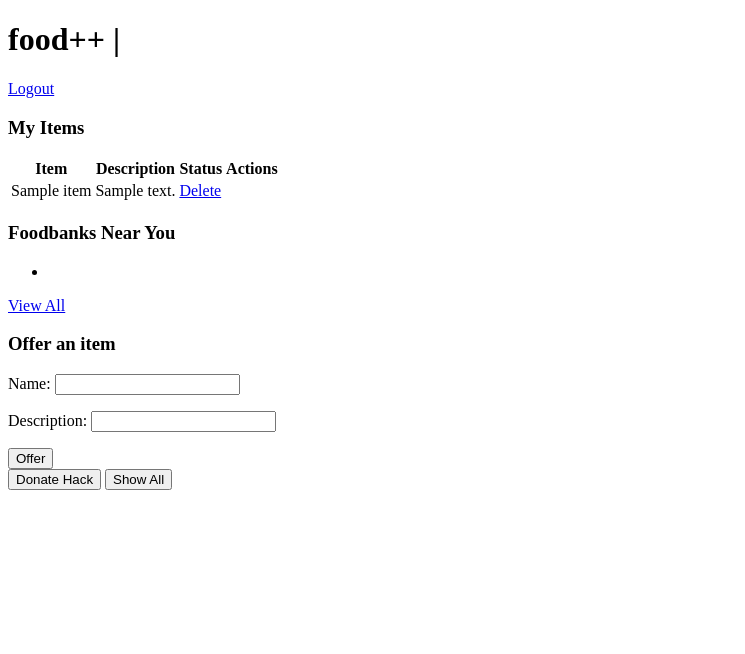
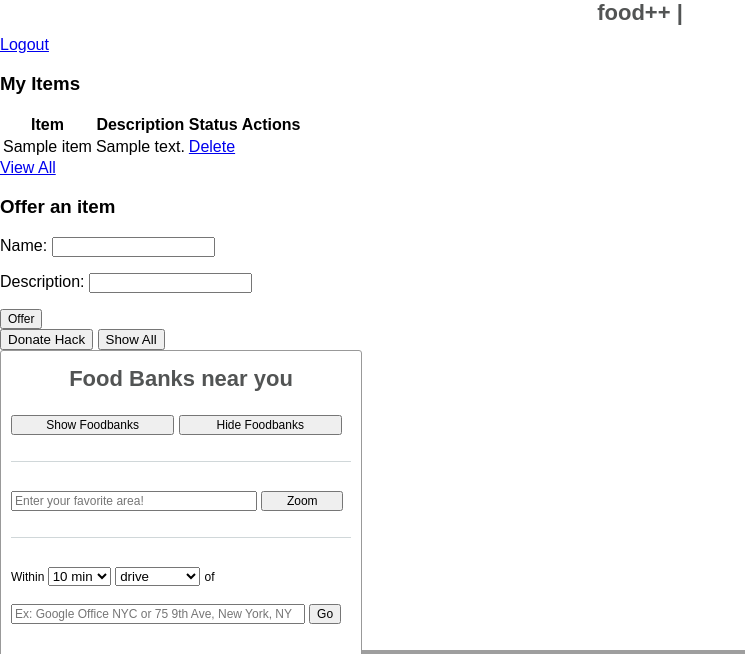
Before and after one commit to punkty/foodplusplus, a Django app: template apps/donate/templates/donate/index_donor.html in a window 1280 px wide. Shown: the top 654 px of the page, without its empty margins (0-745 px from the left). Before the commit the page ends 490 px from the top, so only its background shows below. Run offline with Django 3.2, Linux system fonts and the light colour scheme; the template is opened without the code that fills it: most values are stand-ins (such as "Sample title", 1, 10 or a date in 2020); some libraries are stand-ins or nearby versions; grey boxes are pictures that could not be loaded.

Commit message:
Adds andys maps, fixes cancel button

```diff
--- /dev/null
+++ b/apps/donate/static/donate/maps.css
@@ -0,0 +1,78 @@
+html,
+body {
+    font-family: Arial, sans-serif;
+    height: 100%;
+    margin: 0;
+    padding: 0;
+}
+
+.container {
+    height: 100%;
+    position: relative;
+}
+
+input {
+    font-size: 12px;
+}
+
+h1 {
+    color: #525454;
+    font-size: 22px;
+    margin: 0 0 10px 0;
+    text-align: center;
+}
+
+#hide-listings,
+#show-listings {
+    width: 48%;
+}
+
+#map {
+    bottom: 0px;
+    height: 500px;
+    width: 400px;
+    vertical-align: top;
+    left: 362px;
+    position: absolute;
+    right: 0px;
+}
+
+.options-box {
+    background: #fff;
+    border: 1px solid #999;
+    border-radius: 3px;
+    height: 100%;
+    line-height: 35px;
+    padding: 10px 10px 30px 10px;
+    text-align: left;
+    width: 340px;
+}
+
+hr {
+    background: #D0D7D9;
+    height: 1px;
+    margin: 20px 0 20px 0;
+    border: none;
+}
+
+#pano {
+    width: 200px;
+    height: 200px;
+}
+
+.text {
+    font-size: 12px;
+}
+
+#search-within-time-text {
+    width: 84%;
+}
+
+#zoom-to-area-text {
+    position: relative;
+    width: 70%;
+}
+
+#zoom-to-area {
+    width: 24%;
+}
--- /dev/null
+++ b/apps/donate/static/donate/maps.js
@@ -0,0 +1,259 @@
+var map;
+// Create a new blank array for all the listing markers.
+var markers = [];
+// This global polygon variable is to ensure only ONE polygon is rendered.
+var polygon = null;
+
+function initMap() {
+    // Constructor creates a new map - only center and zoom are required.
+    map = new google.maps.Map(document.getElementById('map'), {
+        center: { lat: 47.734145, lng: -122.224433 },
+        zoom: 13,
+        mapTypeControl: false
+    });
+    // This autocomplete is for use in the search within time entry box.
+    var timeAutocomplete = new google.maps.places.Autocomplete(
+        document.getElementById('search-within-time-text'));
+    // This autocomplete is for use in the geocoder entry box.
+    var zoomAutocomplete = new google.maps.places.Autocomplete(
+        document.getElementById('zoom-to-area-text'));
+    //Bias the boundaries within the map for the zoom to area text.
+    zoomAutocomplete.bindTo('bounds', map);
+    // These are the real estate listings that will be shown to the user.
+    // Normally we'd have these in a database instead.
+    var locations = [
+        { title: 'U District Food Bank', location: { lat: 47.666937, lng: -122.316501 } },
+        { title: 'Food Bank @ St Marys', location: { lat: 47.598643, lng: -122.305252 } },
+        { title: 'Salvation Army Food Bank', location: { lat: 47.614732, lng: -122.327139 } },
+        { title: 'Pike Market Food Bank', location: { lat: 47.610254, lng: -122.3405347 } },
+        { title: 'Queen Anne Food Bank', location: { lat: 47.622077, lng: -122.3524414 } },
+    ];
+    var largeInfowindow = new google.maps.InfoWindow();
+    // Style the markers a bit. This will be our listing marker icon.
+    var defaultIcon = makeMarkerIcon('4a6a7b');
+    // Create a "highlighted location" marker color for when the user
+    // mouses over the marker.
+    var highlightedIcon = makeMarkerIcon('7b83a4');
+    // The following group uses the location array to create an array of markers on initialize.
+    for (var i = 0; i < locations.length; i++) {
+        // Get the position from the location array.
+        var position = locations[i].location;
+        var title = locations[i].title;
+        // Create a marker per location, and put into markers array.
+        var marker = new google.maps.Marker({
+            position: position,
+            title: title,
+            animation: google.maps.Animation.DROP,
+            icon: defaultIcon,
+            id: i
+        });
+        // Push the marker to our array of markers.
+        markers.push(marker);
+        // Create an onclick event to open the large infowindow at each marker.
+        marker.addListener('click', function() {
+            populateInfoWindow(this, largeInfowindow);
+        });
+        // Two event listeners - one for mouseover, one for mouseout,
+        // to change the colors back and forth.
+        marker.addListener('mouseover', function() {
+            this.setIcon(highlightedIcon);
+        });
+        marker.addListener('mouseout', function() {
+            this.setIcon(defaultIcon);
+        });
+    }
+    document.getElementById('show-listings').addEventListener('click', showListings);
+    document.getElementById('hide-listings').addEventListener('click', hideListings);
+    document.getElementById('zoom-to-area').addEventListener('click', function() {
+        zoomToArea();
+    });
+    document.getElementById('search-within-time').addEventListener('click', function() {
+        searchWithinTime();
+    });
+}
+// This function populates the infowindow when the marker is clicked. We'll only allow
+// one infowindow which will open at the marker that is clicked, and populate based
+// on that markers position.
+function populateInfoWindow(marker, infowindow) {
+    // Check to make sure the infowindow is not already opened on this marker.
+    if (infowindow.marker != marker) {
+        // Clear the infowindow content to give the streetview time to load.
+        infowindow.setContent('');
+        infowindow.marker = marker;
+        // Make sure the marker property is cleared if the infowindow is closed.
+        infowindow.addListener('closeclick', function() {
+            infowindow.marker = null;
+        });
+        var streetViewService = new google.maps.StreetViewService();
+        var radius = 50;
+        // In case the status is OK, which means the pano was found, compute the
+        // position of the streetview image, then calculate the heading, then get a
+        // panorama from that and set the options
+        function getStreetView(data, status) {
+            if (status == google.maps.StreetViewStatus.OK) {
+                var nearStreetViewLocation = data.location.latLng;
+                var heading = google.maps.geometry.spherical.computeHeading(
+                    nearStreetViewLocation, marker.position);
+                infowindow.setContent('<div>' + marker.title + '</div><div id="pano"></div>');
+                var panoramaOptions = {
+                    position: nearStreetViewLocation,
+                    pov: {
+                        heading: heading,
+                        pitch: 30
+                    }
+                };
+                var panorama = new google.maps.StreetViewPanorama(
+                    document.getElementById('pano'), panoramaOptions);
+            } else {
+                infowindow.setContent('<div>' + marker.title + '</div>' +
+                    '<div>No Street View Found</div>');
+            }
+        }
+        // Use streetview service to get the closest streetview image within
+        // 50 meters of the markers position
+        streetViewService.getPanoramaByLocation(marker.position, radius, getStreetView);
+        // Open the infowindow on the correct marker.
+        infowindow.open(map, marker);
+    }
+}
+// This function will loop through the markers array and display them all.
+function showListings() {
+    var bounds = new google.maps.LatLngBounds();
+    // Extend the boundaries of the map for each marker and display the marker
+    for (var i = 0; i < markers.length; i++) {
+        markers[i].setMap(map);
+        bounds.extend(markers[i].position);
+    }
+    map.fitBounds(bounds);
+}
+// This function will loop through the listings and hide them all.
+function hideListings() {
+    for (var i = 0; i < markers.length; i++) {
+        markers[i].setMap(null);
+    }
+}
+// This function takes in a COLOR, and then creates a new marker
+// icon of that color. The icon will be 21 px wide by 34 high, have an origin
+// of 0, 0 and be anchored at 10, 34).
+function makeMarkerIcon(markerColor) {
+    var markerImage = new google.maps.MarkerImage(
+        'http://chart.googleapis.com/chart?chst=d_map_spin&chld=1.15|0|' + markerColor +
+        '|40|_|%E2%80%A2',
+        new google.maps.Size(21, 34),
+        new google.maps.Point(0, 0),
+        new google.maps.Point(10, 34),
+        new google.maps.Size(21, 34));
+    return markerImage;
+}
+// This function takes the input value in the find nearby area text input
+// locates it, and then zooms into that area. This is so that the user can
+// show all listings, then decide to focus on one area of the map.
+function zoomToArea() {
+    // Initialize the geocoder.
+    var geocoder = new google.maps.Geocoder();
+    // Get the address or place that the user entered.
+    var address = document.getElementById('zoom-to-area-text').value;
+    // Make sure the address isn't blank.
+    if (address == '') {
+        window.alert('You must enter an area, or address.');
+    } else {
+        // Geocode the address/area entered to get the center. Then, center the map
+        // on it and zoom in
+        geocoder.geocode({
+            address: address,
+            componentRestrictions: { locality: 'Seattle' }
+        }, function(results, status) {
+            if (status == google.maps.GeocoderStatus.OK) {
+                map.setCenter(results[0].geometry.location);
+                map.setZoom(15);
+            } else {
+                window.alert('We could not find that location - try entering a more' +
+                    ' specific place.');
+            }
+        });
+    }
+}
+// This function allows the user to input a desired travel time, in
+// minutes, and a travel mode, and a location - and only show the listings
+// that are within that travel time (via that travel mode) of the location
+function searchWithinTime() {
+    // Initialize the distance matrix service.
+    var distanceMatrixService = new google.maps.DistanceMatrixService;
+    var address = document.getElementById('search-within-time-text').value;
+    // Check to make sure the place entered isn't blank.
+    if (address == '') {
+        window.alert('You must enter an address.');
+    } else {
+        hideListings();
+        // Use the distance matrix service to calculate the duration of the
+        // routes between all our markers, and the destination address entered
+        // by the user. Then put all the origins into an origin matrix.
+        var origins = [];
+        for (var i = 0; i < markers.length; i++) {
+            origins[i] = markers[i].position;
+        }
+        var destination = address;
+        var mode = document.getElementById('mode').value;
+        // Now that both the origins and destination are defined, get all the
+        // info for the distances between them.
+        distanceMatrixService.getDistanceMatrix({
+            origins: origins,
+            destinations: [destination],
+            travelMode: google.maps.TravelMode[mode],
+            unitSystem: google.maps.UnitSystem.IMPERIAL,
+        }, function(response, status) {
+            if (status !== google.maps.DistanceMatrixStatus.OK) {
+                window.alert('Error was: ' + status);
+            } else {
+                displayMarkersWithinTime(response);
+            }
+        });
+    }
+}
+// This function will go through each of the results, and,
+// if the distance is LESS than the value in the picker, show it on the map.
+function displayMarkersWithinTime(response) {
+    var maxDuration = document.getElementById('max-duration').value;
+    var origins = response.originAddresses;
+    var destinations = response.destinationAddresses;
+    // Parse through the results, and get the distance and duration of each.
+    // Because there might be  multiple origins and destinations we have a nested loop
+    // Then, make sure at least 1 result was found.
+    var atLeastOne = false;
+    for (var i = 0; i < origins.length; i++) {
+        var results = response.rows[i].elements;
+        for (var j = 0; j < results.length; j++) {
+            var element = results[j];
+            if (element.status === "OK") {
+                // The distance is returned in feet, but the TEXT is in miles. If we wanted to switch
+                // the function to show markers within a user-entered DISTANCE, we would need the
+                // value for distance, but for now we only need the text.
+                var distanceText = element.distance.text;
+                // Duration value is given in seconds so we make it MINUTES. We need both the value
+                // and the text.
+                var duration = element.duration.value / 60;
+                var durationText = element.duration.text;
+                if (duration <= maxDuration) {
+                    //the origin [i] should = the markers[i]
+                    markers[i].setMap(map);
+                    atLeastOne = true;
+                    // Create a mini infowindow to open immediately and contain the
+                    // distance and duration
+                    var infowindow = new google.maps.InfoWindow({
+                        content: durationText + ' away, ' + distanceText
+                    });
+                    infowindow.open(map, markers[i]);
+                    // Put this in so that this small window closes if the user clicks
+                    // the marker, when the big infowindow opens
+                    markers[i].infowindow = infowindow;
+                    google.maps.event.addListener(markers[i], 'click', function() {
+                        this.infowindow.close();
+                    });
+                }
+            }
+        }
+    }
+    if (!atLeastOne) {
+        window.alert('We could not find any locations within that distance!');
+    }
+}
--- a/apps/donate/templates/donate/index_donor.html
+++ b/apps/donate/templates/donate/index_donor.html
@@ -3,6 +3,9 @@
 <head>
     <meta charset="UTF-8">
     <title>food++ | {{ request.session.user.name }}</title>
+    {% load static %}
+    <link rel="stylesheet" href="{% static 'donate/maps.css' %}">
+    <script type="text/javascript" src="{% static 'donate/maps.js' %}"></script>
 </head>
 <body>
     <h1>food++ | {{ request.session.user.name }}</h1>
@@ -28,10 +31,6 @@
         </tr>
         {% endfor %}
     </table>
-    <h3>Foodbanks Near You</h3>
-    <ul>
-        <li></li>
-    </ul>
     <a href="#">View All</a>
     <h3>Offer an item</h3>
     <form action="{% url 'donate:add_item' %}" method="POST">
@@ -42,5 +41,43 @@
     </form>
     <a href="{% url 'login:donate_hack' %}"><button>Donate Hack</button></a>
     <a href="{% url 'donate:show_all' %}"><button>Show All</button></a>
+    <div class="container">
+      <div class="options-box">
+        <h1>Food Banks near you</h1>
+        <div>
+          <input id="show-listings" type="button" value="Show Foodbanks">
+          <input id="hide-listings" type="button" value="Hide Foodbanks">
+          </div>
+         <hr>
+        <div>
+          <input id="zoom-to-area-text" type="text" placeholder="Enter your favorite area!">
+          <input id="zoom-to-area" type="button" value="Zoom">
+        </div>
+      <hr>
+        <div>
+          <span class="text"> Within </span>
+          <select id="max-duration">
+            <option value="10">10 min</option>
+            <option value="15">15 min</option>
+            <option value="30">30 min</option>
+            <option value="60">1 hour</option>
+          </select>
+          <select id="mode">
+            <option value="DRIVING">drive</option>
+            <option value="WALKING">walk</option>
+            <option value="BICYCLING">bike</option>
+            <option value="TRANSIT">transit ride</option>
+          </select>
+          <span class="text">of</span>
+          <input id="search-within-time-text" type="text" placeholder="Ex: Google Office NYC or 75 9th Ave, New York, NY">
+          <input id="search-within-time" type="button" value="Go">
+        </div>
+      </div>
+      <div id="map"></div>
+    </div>
+    <script async defer
+        src=
+        "https://maps.googleapis.com/maps/api/js?libraries=places&key=AIzaSyAW3Wox5scACNQuysCaIK8xbH3oWLTKcn8&v=3&callback=initMap">
+    </script>
 </body>
 </html>
--- a/apps/donate/templates/donate/show_donor.html
+++ b/apps/donate/templates/donate/show_donor.html
@@ -6,6 +6,7 @@
 </head>
 <body>
     <h1>food++ | {{ donor.name }}</h1>
+    <a href="{% url 'donate:index' %}">Home</a>
     <a href="{% url 'donate:logout' %}">Logout</a>
     <h3>Donations: {{ donor.donations }}</h3>
     <table>
--- a/apps/donate/templates/donate/show_foodbank.html
+++ b/apps/donate/templates/donate/show_foodbank.html
@@ -6,6 +6,7 @@
 </head>
 <body>
     <h1>food++ | {{ foodbank.name }}</h1>
+    <a href="{% url 'donate:index' %}">Home</a>
     <a href="{% url 'donate:logout' %}">Logout</a>
     <table>
         <h3>{{ foodbank.name }} needs these items:</h3>
@@ -24,5 +25,9 @@
             {% endif %}
         {% endfor %}
     </table>
+    <iframe src="//www.google.com/maps/embed/v1/place?q={{ foodbank.name }},
+        &zoom=17
+        &key=AIzaSyAW3Wox5scACNQuysCaIK8xbH3oWLTKcn8">
+    </iframe>
 </body>
 </html>
```
Also changed, not shown: apps/donate/migrations/0001_initial.py, apps/donate/models.py (line endings or trailing spaces), apps/login/migrations/0001_initial.py.
